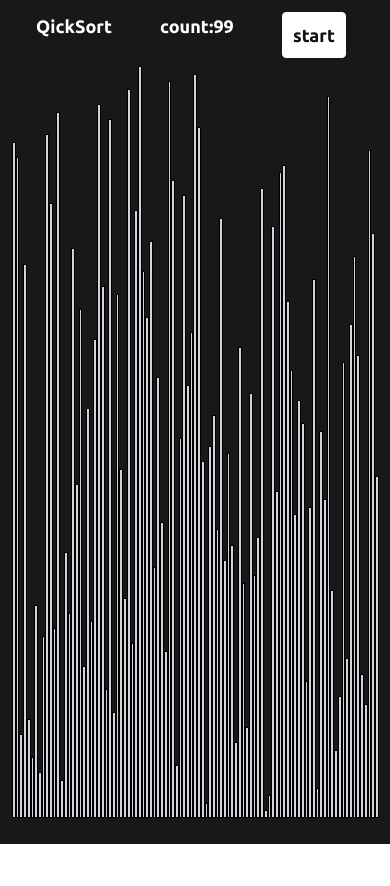
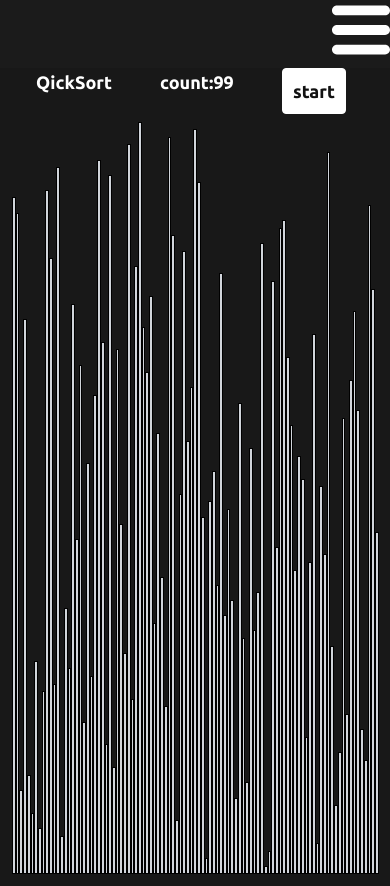
Before and after one commit to outsider987/leetCodeCrack, a React app: page /#/sort/quicksort in a window 390 px wide. Before the commit the page ends 844 px from the top, so only its background shows below. Built offline with nearby package versions, Linux system fonts and the light colour scheme.

Commit message:
feat: refine mobile menu bar

```diff
--- a/src/components/SvgIcon.tsx
+++ b/src/components/SvgIcon.tsx
@@ -102,13 +102,36 @@ const SvgICon: React.FC<Props> = (props: Props) => {
             />
           </svg>
         );
+        case 'menu':
+            return (
+                <svg
+                    version="1.1"
+                    id="Layer_1"
+                    xmlns="http://www.w3.org/2000/svg"
+                    x="0px"
+                    y="0px"
+                    width="58"
+                    height="60"
+                    viewBox="0 0 122.879 103.609"
+                    enableBackground="new 0 0 122.879 103.609">
+                    <g>
+                        <path
+                        fill='currentColor'
+                            fillRule="evenodd"
+                            clipRule="evenodd"
+                            d="M10.368,0h102.144c5.703,0,10.367,4.665,10.367,10.367v0 c0,5.702-4.664,10.368-10.367,10.368H10.368C4.666,20.735,0,16.07,0,10.368v0C0,4.665,4.666,0,10.368,0L10.368,0z M10.368,82.875 h102.144c5.703,0,10.367,4.665,10.367,10.367l0,0c0,5.702-4.664,10.367-10.367,10.367H10.368C4.666,103.609,0,98.944,0,93.242l0,0 C0,87.54,4.666,82.875,10.368,82.875L10.368,82.875z M10.368,41.438h102.144c5.703,0,10.367,4.665,10.367,10.367l0,0 c0,5.702-4.664,10.368-10.367,10.368H10.368C4.666,62.173,0,57.507,0,51.805l0,0C0,46.103,4.666,41.438,10.368,41.438 L10.368,41.438z"
+                        />
+                    </g>
+                </svg>
+            );
+
 
       default:
         break;
     }
   };
   return (
-    <span onClick={props.onClick} className={`w-fit ${props.className} `}>
+    <span onClick={props.onClick} className={`flex ${props.className} `}>
       {renderSVG()}
       {props.children}
     </span>
--- a/src/index.scss
+++ b/src/index.scss
@@ -5,11 +5,11 @@
 
 @layer components {
   .content_container {
-    @apply sm:h-full sm:p-3 ;
-    @apply lg:p-0 lg:pl-[9.09vw] lg:pt-[6vh]  w-full  lg:max-w-[730px] ;
+    @apply sm:h-full sm:p-3 sm:pt-m_navbar_desktop_h;
+    @apply lg:p-0 lg:pl-[9.09vw] lg:pt-[3vh]  w-full  lg:max-w-[730px] ;
   }
   .content_tags_container {
-    @apply m-auto sm:p-3;
+    @apply m-auto sm:p-3 sm:pt-m_navbar_desktop_h;
     @apply lg:ml-[9.09vw] lg:pt-20 w-full h-full flex;
   }
   .slide_group {
--- a/src/layouts/LayoutSort.tsx
+++ b/src/layouts/LayoutSort.tsx
@@ -1,15 +1,16 @@
-import React, {  useState } from 'react';
+import React, { useState } from 'react';
 import Button from '../components/Button';
 import SortBox from '../components/SortBox';
 
 interface Props {
-  boxDatas: [],
-  onStart:()=>void
-  width:number
+  boxDatas: number[];
+  onStart: () => void;
+  isDesktop: boolean;
 }
 
-const D_Box: React.FC<Props> = (props) => {
-  return (
+const LayoutSort: React.FC<Props> = (props) => {
+
+  if (props.isDesktop) {
     <div className="flex flex-row">
       <span className=" flex flex-col font-bold text-lg text-white space-y-3 mr-2">
         <span>MergeDort</span>
@@ -24,7 +25,24 @@ const D_Box: React.FC<Props> = (props) => {
           <SortBox key={index} height={item} width={2} />
         ))}
       </div>
+    </div>;
+  }
+  return (
+    <div className="flex flex-col">
+      <div className=" flex flex-row font-bold text-lg text-white justify-around">
+        <span>QickSort</span>
+        <span>count:{props.boxDatas.length}</span>
+        <div className=" flex items-end mr-2 mb-2">
+          <Button onClick={props.onStart}> start</Button>
+        </div>
+      </div>
+
+      <div className="flex w-full flex-row items-end max-h-[94vh]">
+        {props.boxDatas.map((item, index) => (
+          <SortBox key={index} height={item * 0.9} width={2} />
+        ))}
+      </div>
     </div>
   );
 };
-export default D_Box;
+export default LayoutSort;
--- a/src/views/Home/NavBar/NavBarItem.tsx
+++ b/src/views/Home/NavBar/NavBarItem.tsx
@@ -8,6 +8,7 @@ type Props = {
   text: string;
   isFocus: boolean;
   isShow: boolean;
+  onClick?: () => void;
 };
 
 const NavBarItem: React.FC<Props> = ({
@@ -16,6 +17,7 @@ const NavBarItem: React.FC<Props> = ({
   isShow,
   isFocus,
   text,
+  onClick,
 }) => {
   if (!isShow) {
     return <></>;
@@ -28,6 +30,7 @@ const NavBarItem: React.FC<Props> = ({
     >
       <SvgICon
         name={iconName}
+        onClick={onClick}
         className={`justify-center relative ${
           isFocus ? 'text-white' : 'text-[#6A6A6A]'
         }`}
--- a/src/views/Home/NavBar/index.tsx
+++ b/src/views/Home/NavBar/index.tsx
@@ -1,13 +1,27 @@
-import React from 'react';
+import React, { useEffect, useState } from 'react';
 import { useLocation } from 'react-router-dom';
+import LayoutDivider from '~/components/LayoutDivider';
 import SvgICon from '~/components/SvgIcon';
 import { HomeRoute, routes } from '~/router';
 import NavBarItem from './NavBarItem';
 
+const NavBar = () => {
+  const [toggelMenu, setToggelMenu] = useState(false);
+  const [mobildContentClass, setMobildContentClass] = useState('hidden');
 
-const NavBar = () => {
+  const onMobileMenuClick = () => {
+    setToggelMenu(!toggelMenu);
+  };
+  useEffect(() => {
+    setMobildContentClass(
+      toggelMenu
+        ? 'animate-menu_collpase_on h-[50vh]'
+        : ' animate-menu_collpase_off h-0 opacity-0 pointer-events-none'
+    );
+  }, [toggelMenu]);
 
-  return (
+  const layouts = {
+    desktop: () => (
       <div
         className="w-full min-h-screen bg-navbar
         max-w-navbar_desktop_w hidden lg:block relative "
@@ -36,6 +50,32 @@ const NavBar = () => {
           </div>
         </div>
       </div>
-  );
+    ),
+    mobile: () => (
+      <div>
+        <div className=" bg-navbar fixed h-m_navbar_desktop_h w-full">
+          <SvgICon
+            onClick={onMobileMenuClick}
+            className="text-white justify-end"
+            name="menu"
+          />
+          <div className={`w-full bg-navbar   ${mobildContentClass}`}>
+            {HomeRoute.children.map((item) => (
+              <NavBarItem
+                onClick={onMobileMenuClick}
+                key={item.path}
+                isShow={item.isShow}
+                iconName={item.icon}
+                path={item.path}
+                text={item.text}
+                isFocus={useLocation().pathname === `${item.path}`}
+              />
+            ))}
+          </div>
+        </div>
+      </div>
+    ),
+  };
+  return <LayoutDivider {...layouts}></LayoutDivider>;
 };
 export default NavBar;
--- a/src/views/Home/Sort/MergeSort.tsx
+++ b/src/views/Home/Sort/MergeSort.tsx
@@ -2,6 +2,7 @@ import React, { useEffect, useState, useRef, useCallback } from 'react';
 import Button from '~/components/Button';
 import LayoutDivider from '~/components/LayoutDivider';
 import SortBox from '~/components/SortBox';
+import LayoutSort from '~/layouts/LayoutSort';
 
 export interface BoxState {
   sort_index: number;
@@ -9,6 +10,7 @@ export interface BoxState {
 }
 
 const MergeSort = () => {
+    console.log('Merge Rerender');
   const refArray = useRef<number[]>(getRandomNoDuplicateArray(99));
   const [tempArray, setTempArray] = useState(refArray.current);
 
@@ -65,44 +67,20 @@ const MergeSort = () => {
     return temp;
   };
   const content = {
-    desktop: () => {
-      return (
-        <div className="flex flex-row">
-          <span className=" flex flex-col font-bold text-lg text-white space-y-3 mr-2">
-            <span>MergeDort</span>
-            <span>count:{tempArray.length}</span>
-            <div className="w-full flex items-end mr-2 mb-2">
-              <Button onClick={onStart}> start</Button>
-            </div>
-          </span>
-
-          <div className="flex w-full flex-row items-end max-h-[94vh]">
-            {tempArray.map((item, index) => (
-              <SortBox key={index} height={item} width={2} />
-            ))}
-          </div>
-        </div>
-      );
-    },
-    mobile: () => {
-      return (
-        <div className="flex flex-col">
-          <div className="items-center flex flex-row font-bold text-lg text-white justify-around">
-            <span>QickSort</span>
-            <span>count:{tempArray.length}</span>
-            <div className=" flex items-end mr-2 mb-2">
-              <Button onClick={onStart}> start</Button>
-            </div>
-          </div>
-
-          <div className="flex w-full flex-row items-end max-h-[94vh]">
-            {tempArray.map((item, index) => (
-              <SortBox key={index} height={item * 0.9} width={2} />
-            ))}
-          </div>
-        </div>
-      );
-    },
+    desktop: () => (
+      <LayoutSort
+        isDesktop={true}
+        boxDatas={refArray.current}
+        onStart={onStart}
+      />
+    ),
+    mobile: () => (
+      <LayoutSort
+        isDesktop={false}
+        boxDatas={refArray.current}
+        onStart={onStart}
+      />
+    ),
   };
 
   return <LayoutDivider {...content} />;
--- a/src/views/Home/Sort/QuickSort.tsx
+++ b/src/views/Home/Sort/QuickSort.tsx
@@ -1,16 +1,20 @@
-import React, { useEffect, useState, useRef, useCallback } from 'react';
+import React, { useEffect, useState, useRef, useCallback, memo } from 'react';
 import Button from '~/components/Button';
 import LayoutDivider from '~/components/LayoutDivider';
 import SortBox from '~/components/SortBox';
+import LayoutSort from '~/layouts/LayoutSort';
 
 export interface BoxState {
   sort_index: number;
   value: number;
 }
-
+const MemoChild = memo(LayoutSort);
 const QuickSort = () => {
+  console.log('QuickSort Rerender');
   const refArray = useRef<number[]>(getRandomNoDuplicateArray(99));
   const [tempArray, setTempArray] = useState(refArray.current);
+  const BoxDatas = useCallback(() => refArray.current, [refArray.current]);
+
   const onStart = async () => {
     await quickSort(refArray.current);
   };
@@ -61,46 +65,20 @@ const QuickSort = () => {
   };
 
   const content = {
-    desktop: () => {
-      return (
-        <div className="flex flex-row">
-          <span className=" flex flex-col font-bold text-lg text-white space-y-3 mr-2">
-            <span>MergeDort</span>
-            <span>count:{tempArray.length}</span>
-            <div className="w-full flex items-end mr-2 mb-2">
-              <Button onClick={onStart}> start</Button>
-            </div>
-          </span>
-
-          <div className="flex w-full flex-row items-end max-h-[94vh]">
-            {tempArray.map((item, index) => (
-              <SortBox key={index} height={item} width={2} />
-            ))}
-          </div>
-        </div>
-      );
-    },
-    mobile: () => {
-      return (
-        <div className="flex flex-col">
-          <div className=" flex flex-row font-bold text-lg text-white justify-around">
-            <span>QickSort</span>
-            <span>count:{tempArray.length}</span>
-            <div className=" flex items-end mr-2 mb-2">
-            <Button onClick={onStart}> start</Button>
-          </div>
-          </div>
-
-
-          <div className="flex w-full flex-row items-end max-h-[94vh]">
-            {tempArray.map((item, index) => (
-              <SortBox key={index} height={item*0.9} width={2} />
-            ))}
-          </div>
-
-        </div>
-      );
-    },
+    desktop: () => (
+      <LayoutSort
+        isDesktop={true}
+        boxDatas={refArray.current}
+        onStart={onStart}
+      />
+    ),
+    mobile: () => (
+      <LayoutSort
+        isDesktop={false}
+        boxDatas={refArray.current}
+        onStart={onStart}
+      />
+    ),
   };
 
   return <LayoutDivider {...content} />;
--- a/src/views/Home/Wrapper.tsx
+++ b/src/views/Home/Wrapper.tsx
@@ -6,9 +6,8 @@ type Props = {
 };
 const Wrapper: React.FC<Props> = ({children}) => {
   return (
-    <div className="w-full bg-greyscale min-h-screen flex ">
+    <div className="w-full bg-greyscale min-h-screen flex sm:flex-col lg:flex-row" >
       {children}
-
     </div>
   );
 };
```
Also changed, not shown: tailwind.config.js (+20 -3 lines). Lines whose indentation alone changed are shown as unchanged.
